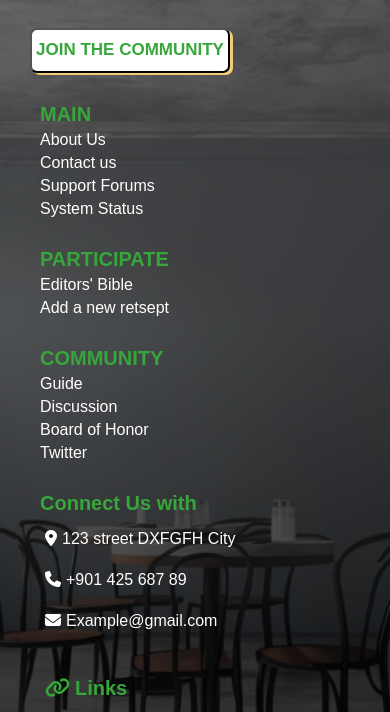
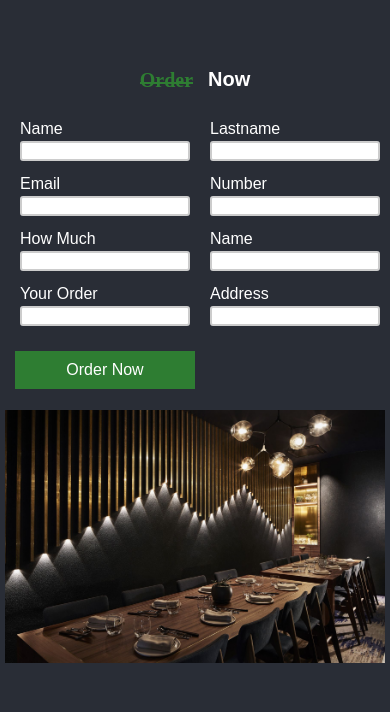
Before and after one commit to UlashovaZaxro/Axmad-Jo-ja, a plain HTML site: page index.html in a window 390 px wide. Shown: the part 3756-4468 px from the top of the page. Drawn offline with Linux system fonts and the light colour scheme; a web font is replaced by a local one.

Commit message:
added new order  page

```diff
--- a/assest/css/media.css
+++ b/assest/css/media.css
@@ -199,8 +199,9 @@
         text-align: center;
         padding: 30px 10%;
     }
+
     .food-cards :nth-child(9),
-    .food-cards :nth-child(10){
+    .food-cards :nth-child(10) {
         display: none;
     }
 }
@@ -218,10 +219,11 @@
         grid-template-columns: repeat(3, 2fr);
         gap: 1.2rem;
     }
+
     .cards:nth-child(7),
     .cards:nth-child(8),
     .cards:nth-child(9),
-    .cards:nth-child(10){
+    .cards:nth-child(10) {
         display: none;
     }
 }
@@ -383,9 +385,11 @@
         grid-template-columns: repeat(3, 1fr);
         gap: 0.8rem;
     }
-    .food-cards{
+
+    .food-cards {
         margin-top: 0px;
     }
+
     .btn-more {
         display: flex;
         padding-left: 15px;
@@ -423,7 +427,8 @@
         padding: 30px 0%;
         transform: translateX(20%);
     }
-    .logo img{
+
+    .logo img {
         width: 15%;
     }
 
@@ -431,9 +436,11 @@
     .cards:nth-child(3) {
         display: none;
     }
-    .logo img{
+
+    .logo img {
         width: 27%;
     }
+
     .logo span {
         display: none;
     }
@@ -443,27 +450,78 @@
     header {
         padding: 0px 10%;
     }
+
     .section {
         padding: 0px 0% 0px;
     }
-    .logo img{
+
+    .logo img {
         width: 25%;
     }
+
     .logo span {
         display: none;
     }
+
     .menu-food a span {
         font-size: 16px;
     }
-    .menu-food a i{
+
+    .menu-food a i {
         font-size: 27px;
     }
 }
+
+/* Order */
+
+@media (max-width: 1100px) {
+
+
+
+    .order h1 {
+        font-size: 20px;
+    }
+
+    .order h1 span {
+        margin-bottom: -5px;
+    }
+
+    .order .main_order .order_img img {
+        /* display: none; */
+        position: absolute;
+        margin-top: 160px;
+        width: 380px;
+    }
+
+    .order .main_order form .order_input input {
+        width: 170px;
+        height: 20px;
+    }
+
+}
+
+/* Footer */
 
 @media (max-width: 1100px) {
 
     footer {
         padding-left: 10px;
+    }
+
+    footer button {
+        width: 100px;
+        font-size: 9px;
+        margin-left: -2px;
+    }
+
+    footer .coll {
+        font-size: 7px;
+        display: flex;
+        position: absolute;
+    }
+
+    footer .coll .name_box {
+        font-size: 12px;
     }
 
 
@@ -472,20 +530,23 @@
         display: none;
     }
 
-    footer .coll {
-        display: contents;
+
+    footer .coll .box:first-child,
+    .box:nth-child(2),
+    .box.box:nth-child(3) {
+        display: none;
     }
 
     footer .coll .box {
-        margin: 30px;
-        width: 250px;
+        margin: 70px 0 0 -20px;
+        width: 200px;
     }
 
-    footer button {
-        margin-left: 20px;
+    footer .coll .box:last-child {
+        margin-left: -60px;
     }
 
-    .footer .home_links div p{
-        display: none;
+    footer .home_links {
+        font-size: 6px;
     }
 }
--- a/assest/css/style.css
+++ b/assest/css/style.css
@@ -575,6 +575,93 @@ section {
     }
 }
 
+/* Order */
+
+
+.order {
+    width: 100%;
+    height: 100vh;
+    padding: 70px 0;
+    /* background-color: #292D36; */
+    /* background-image: linear-gradient(rgba(9, 9, 9, 0.75), rgba(1, 1, 1, 0.75), rgba(0, 0, 0, 0.75), rgba(0, 0, 0, 0.75)), url(../img/drawing-food-background-linear-graphic-2606814.jpg);
+    background-size: cover;
+    background-position: center; */
+}
+
+
+.order h1 {
+    display: flex;
+    align-items: center;
+    justify-content: center;
+    color: #ffff;
+    font-size: 55px;
+    margin-bottom: 20px;
+}
+
+.order h1 span {
+    color: #2E7D32;
+    margin-right: 15px;
+    margin-bottom: 20px;
+    font-family: mv boli;
+}
+
+.order h1 span::after {
+    content: '';
+    width: 100%;
+    height: 2px;
+    background: #2E7D32;
+    display: block;
+    position: relative;
+    bottom: 10px;
+}
+
+.order .main_order {
+    display: flex;
+    align-items: center;
+    justify-content: space-around;
+}
+
+.order .main_order .order_img img {
+    width: 600px;
+}
+
+.order .main_order form {
+    display: grid;
+    grid-template-columns: 1fr 1fr;
+    grid-gap: 0 10px;
+}
+
+.order .main_order form .order_input p {
+    line-height: 25px;
+    color: white;
+}
+
+.order .main_order form .order_input {
+    margin: 5px;
+}
+
+.order .main_order form .order_input input {
+    width: 300px;
+    height: 35px;
+    padding: 0 10px;
+    border: 2px solid #cccccc;
+    outline: none;
+    border-radius: 3px;
+}
+
+.order .main_order form .order_input input:focus {
+    border: 2px solid #2E7D32;
+}
+
+.order .main_order form .order_btn {
+    padding: 10px 0;
+    background: #2E7D32;
+    color: white;
+    text-align: center;
+    margin-top: 20px;
+    text-decoration: none;
+}
+
 
 
 /* Footer */
@@ -633,6 +720,7 @@ footer .box li {
 
 footer .box i {
     margin: 10px 5px;
+    Transition: all 0.50s ease;
 }
 
 footer .box i:hover {
@@ -691,6 +779,7 @@ footer .home_links div ul a:last-child{
 
 footer .home_links div ul a li {
     padding-right: 10px;
+    Transition: all 0.50s ease;
 }
 
 footer .home_links div ul a li:hover{
--- a/index.html
+++ b/index.html
@@ -476,6 +476,74 @@
     </div>
     <!-- <div class="contact"></div> -->
 
+<!-- Order page -->
+
+
+<div class="order" id="order">
+    <h1><span>Order</span>Now</h1>
+
+    <div class="main_order">
+
+        <div class="order_img">
+            <img src="./assest/img/923b5b26ed6387d14d92f7d20e12d94b.jpg" alt="">
+        </div>
+
+        <form action="#">
+
+            <div class="order_input">
+                <p>Name</p>
+                <input type="text" part="Name">
+            </div>
+
+            <div class="order_input">
+                <p>Lastname</p>
+                <input type="text" part="Lastname">
+            </div>
+
+            <div class="order_input">
+                <p>Email</p>
+                <input type="email" part="Email">
+            </div>
+
+            <div class="order_input">
+                <p>Number</p>
+                <input type="number" part="Number">
+            </div>
+
+            <div class="order_input">
+                <p>How Much</p>
+                <input type="number" part="How many you order">
+            </div>
+
+            <div class="order_input">
+                <p>Name</p>
+                <input type="text" part="Name">
+            </div>
+
+            <div class="order_input">
+                <p>Your Order</p>
+                <input type="text" part="Food name">
+            </div>
+
+            <div class="order_input">
+                <p>Address</p>
+                <input type="text" part="Address">
+            </div>
+
+            <a href="#" class="order_btn">Order Now</a>
+
+        </form>
+
+    </div>
+
+</div>
+
+
+<!-- end order page -->
+
+
+
+
     <!-- Footer  -->
 
     <footer>
@@ -547,7 +615,7 @@
         </div>
     </footer>
 
-
+<!-- end footer -->
 
     <script src="./assest/js/main.js"></script>
 </body>
```
Also changed, not shown: assest/img/drawing-food-background-linear-graphic-2606814.jpg (added).
